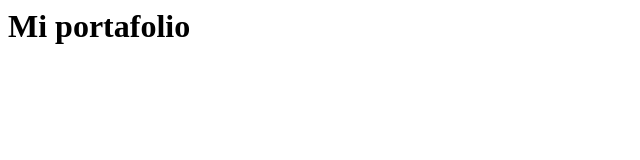
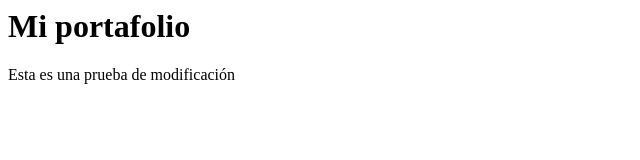
Before and after one commit to Neuyin/Portafolio_FrontEnd, a plain HTML site: page index.html in a window 1280 px wide. Shown: the whole page, without its empty margins (0-640 px from the left). Drawn offline with Linux system fonts and the light colour scheme.

Commit message:
Update index.html

```diff
--- a/index.html
+++ b/index.html
@@ -1 +1,2 @@
 <h1>Mi portafolio</h1>
+<p> Esta es una prueba de modificación</p>
```
